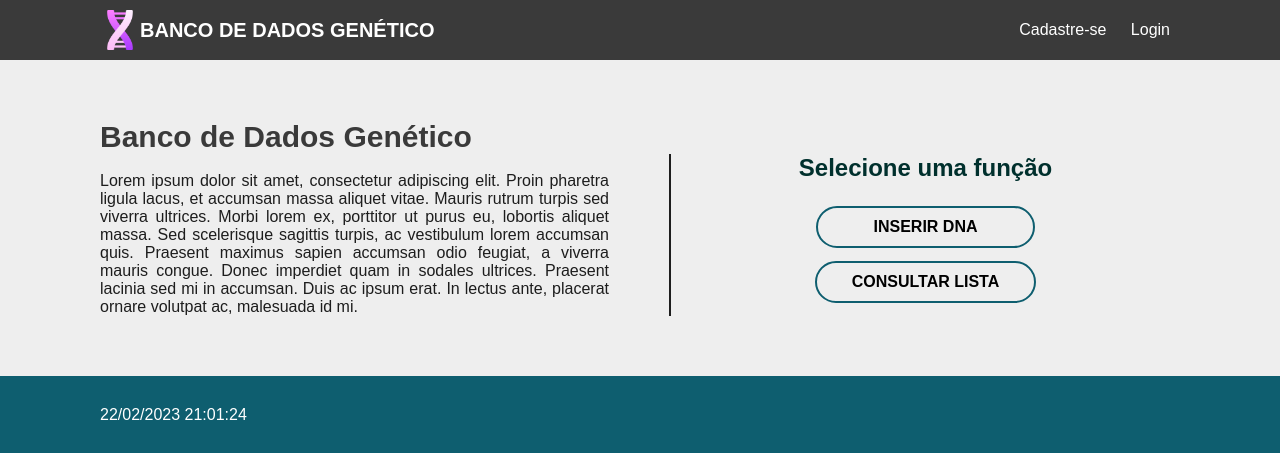
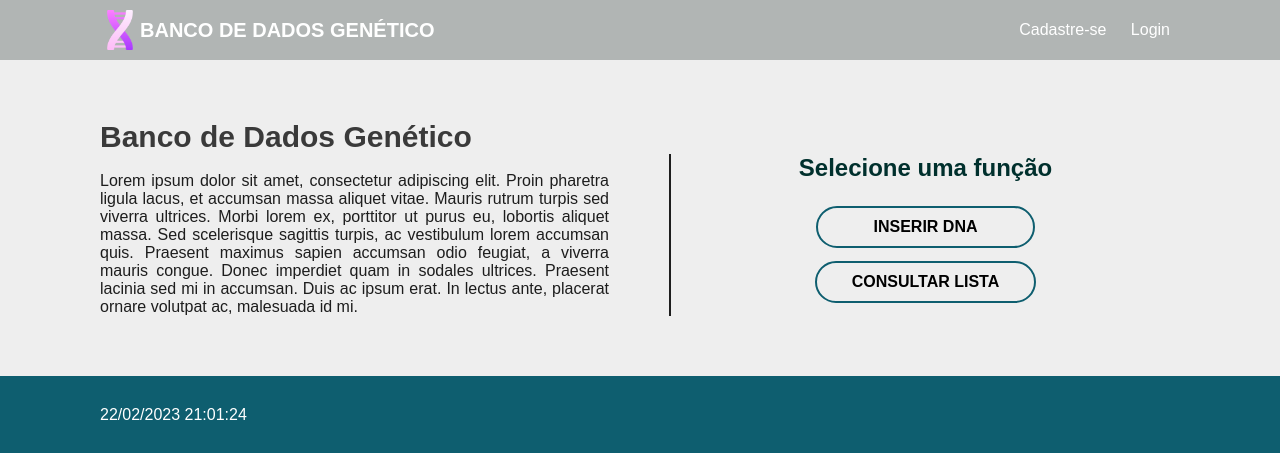
Before and after one commit to isbueno/bdg-web-app, a Flask app: page / in a window 1280 px wide. Shown: the top 453 px of the page. Run offline with Flask 2, Linux system fonts and the light colour scheme.

Commit message:
git -m "att"

```diff
--- a/model.py
+++ b/model.py
@@ -32,10 +32,6 @@ class User(db.Model, UserMixin):
 
 
 class DNA(db.Model):
-
     id = db.Column(db.Integer, primary_key=True, autoincrement=True)
-
     sequencia = db.Column(db.String(30), nullable=False)
-
-    created = db.Column(db.String(30), nullable=False,
-                        default=str(datetime.utcnow()))
+    created = db.Column(db.String(30), nullable=False, default=str(datetime.utcnow()))
--- a/static/style.css
+++ b/static/style.css
@@ -7,7 +7,7 @@
 header{
     width: 100wh;
     padding: 10px 100px;
-    background-color:#3a3a3a;
+    background-color:#b1b5b4;
     display: flex;
     justify-content: space-between;
     vertical-align: baseline;
```
